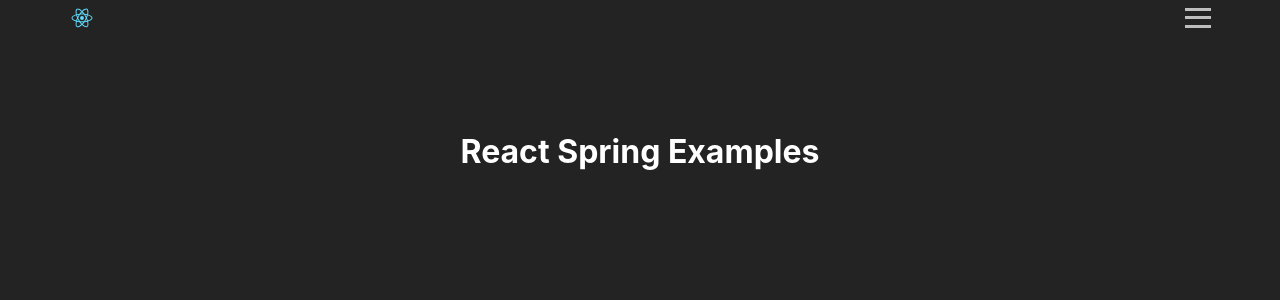
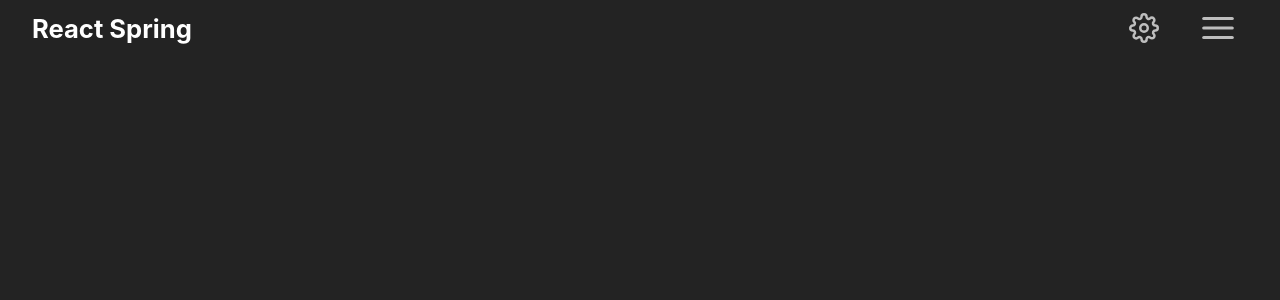
Before and after one commit to toypiano/react-spring-styled-ts, a React (Create React App) app: page / in a window 1280 px wide. Shown: the top 300 px of the page. Built offline with nearby package versions, Linux system fonts and the light colour scheme.

Commit message:
Fix Backdrop to use 'item' to render conditionally

```diff
--- a/package.json
+++ b/package.json
@@ -13,6 +13,7 @@
     "@types/styled-components": "^5.1.1",
     "react": "^16.13.1",
     "react-dom": "^16.13.1",
+    "react-icons": "^3.10.0",
     "react-scripts": "3.4.1",
     "react-spring": "^8.0.27",
     "styled-components": "^5.1.1",
--- a/src/App.css
+++ b/src/App.css
@@ -4,7 +4,7 @@
   --cl-accent: #8f3985;
   --text-primary: #ffffff;
   --text-secondary: #bebebe;
-  --size-logo: 36px;
+  --size-logo: 60px;
 
   --z-backdrop: 100;
   --z-side-drawer: 200;
--- a/src/App.tsx
+++ b/src/App.tsx
@@ -4,39 +4,43 @@
 import logo from './logo.svg';
 import './App.css';
 import SideDrawer from './components/SideDrawer';
+import { FiSettings, FiMenu } from 'react-icons/fi';
 
 // Wrap spring's animated element with styled
 const StyledApp = styled(animated.div)`
   header {
+    height: 40px;
     display: flex;
-    justify-content: space-between;
+    justify-content: flex-end;
+    align-items: center;
     font-size: calc(10px + 2vmin);
-    padding: 0 5%;
-  }
-  .App-logo {
-    width: var(--size-logo);
-    height: var(--size-logo);
+    padding: 0.5rem 2rem;
+    .header__logo {
+      font-size: 1.6rem;
+      margin: 0 auto 0 0;
     }
     .menu-button {
-    margin-left: auto;
+      height: 100%;
+      width: var(--size-logo);
+      margin-left: 5px;
       appearance: none;
       background: transparent;
-    width: var(--size-logo);
       border: none;
       display: flex;
       flex-direction: column;
       justify-content: space-around;
       z-index: var(--z-nav-item);
-    padding: 5px;
-    .bar {
+
+      svg {
         width: 100%;
-      height: 3px;
-      transition: background-color 0.3s ease;
-      background-color: var(--text-secondary);
+        height: 100%;
+        transition: color 0.3s ease;
+        color: var(--text-secondary);
       }
       &:hover {
-      .bar {
-        background-color: var(--text-primary);
+        svg {
+          color: var(--text-primary);
+        }
       }
     }
   }
@@ -64,11 +68,12 @@
     // pass animation directly to the styled component
     <StyledApp style={fadeAnimation}>
       <header className="App-header">
-        <img src={logo} className="App-logo" alt="logo" />
+        <h1 className="header__logo">React Spring</h1>
         <button className="menu-button" onClick={toggleDrawer}>
-          <div className="bar" />
-          <div className="bar" />
-          <div className="bar" />
+          <FiSettings style={{ width: '30px' }} />
+        </button>
+        <button className="menu-button" onClick={toggleDrawer}>
+          <FiMenu />
         </button>
 
         <SideDrawer
@@ -76,9 +81,7 @@
           closeSideDrawer={() => setIsNavOpen(false)}
         />
       </header>
-      <main>
-        <h1>React Spring Examples</h1>
-      </main>
+      <main></main>
     </StyledApp>
   );
 };
--- a/src/components/Backdrop.tsx
+++ b/src/components/Backdrop.tsx
@@ -28,14 +28,19 @@
     // "type 'Element[]' is not a constructor function for JSX elements"
     // https://github.com/microsoft/TypeScript/issues/33487
     <>
-      {show &&
-        transitions.map(({ item, props, key }) => (
-          <StyledBackdrop
-            key={key}
-            style={props}
-            onClick={onClick}
-          ></StyledBackdrop>
-        ))}
+      {
+        // mount/unmount single-component
+        transitions.map(
+          ({ item, props, key }) =>
+            item && (
+              <StyledBackdrop
+                key={key}
+                style={props}
+                onClick={onClick}
+              ></StyledBackdrop>
+            )
+        )
+      }
     </>
   );
 };
```
Also changed, not shown: 2 other files (tests, documents, lock files or other folders). Lines whose indentation alone changed are shown as unchanged.
